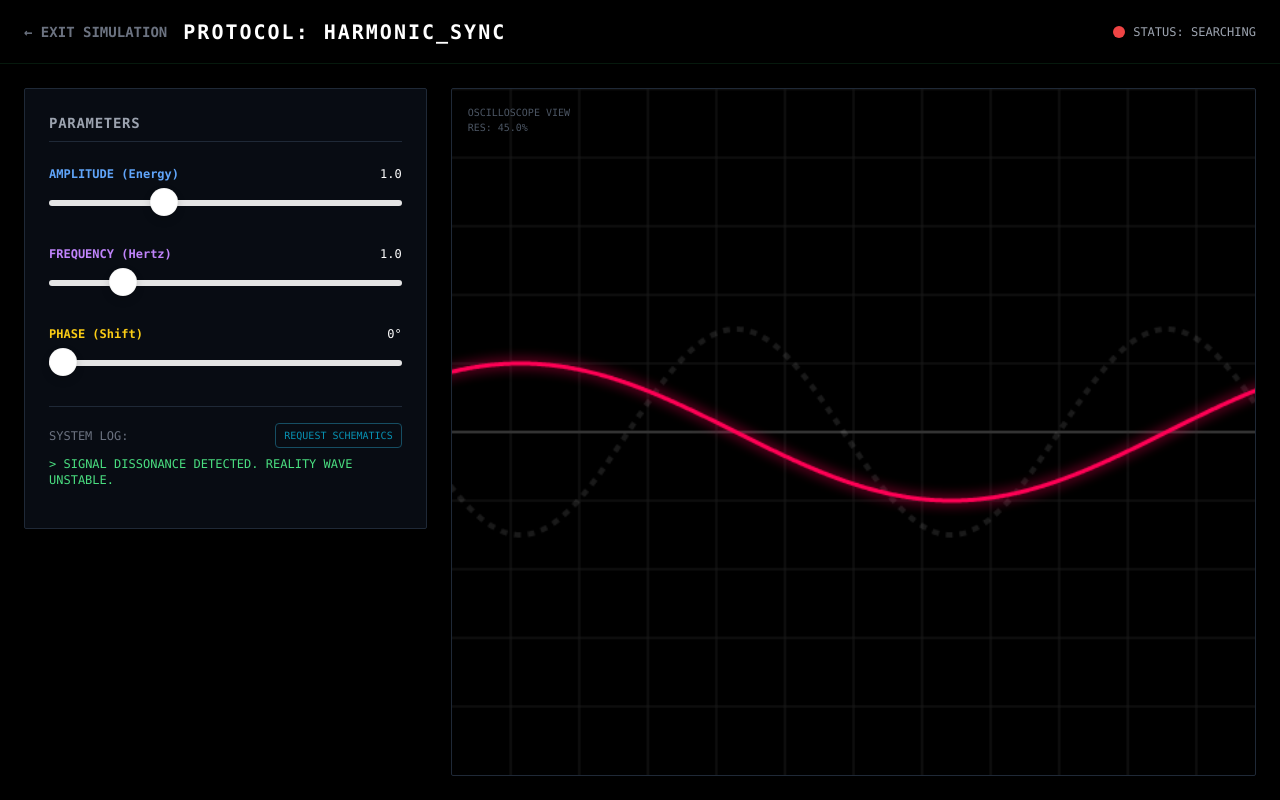
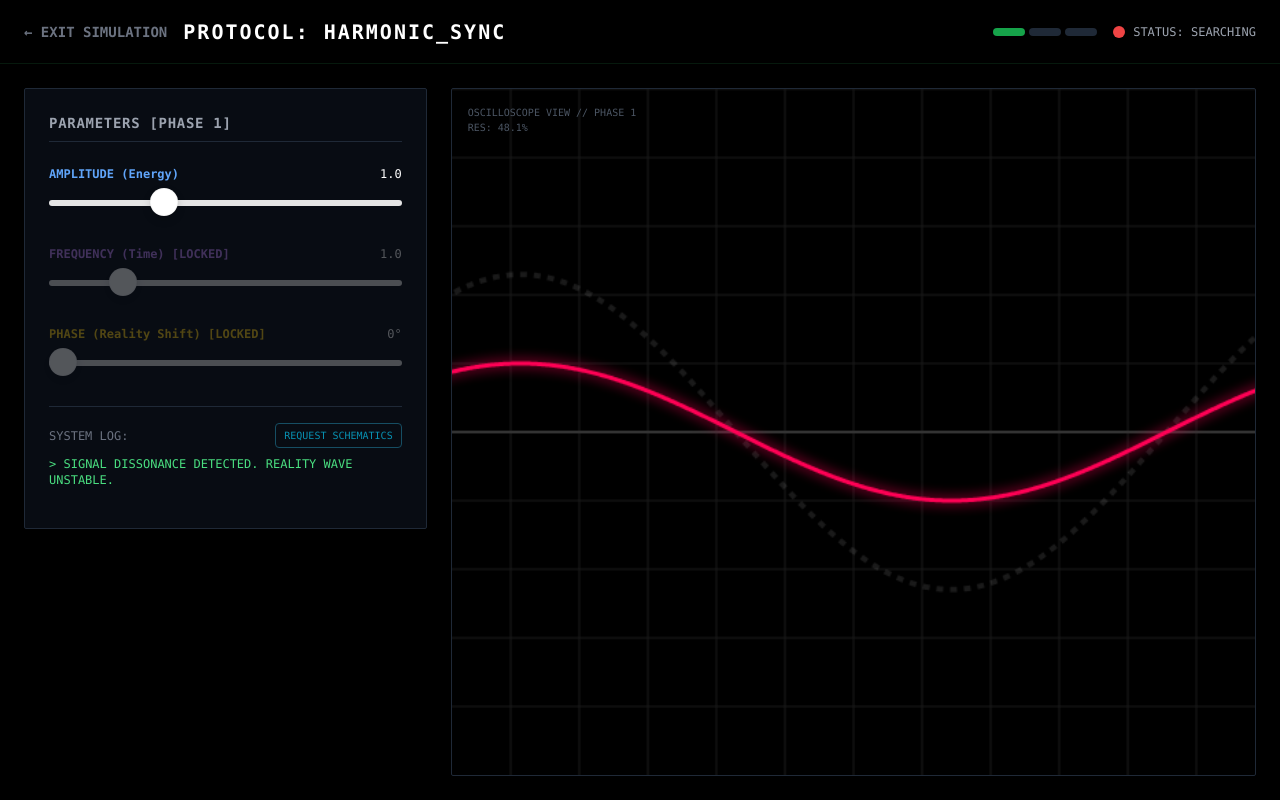
Before and after one commit to hiroshi-tsutsui/ghost-root-terminal, a Next.js app in the folder project_omega/: page /trig in a window 1280 px wide. Built offline with nearby package versions, Linux system fonts and the light colour scheme.

Commit message:
Auto-Deploy: Tony's latest changes

```diff
--- a/project_omega/app/trig/page.tsx
+++ b/project_omega/app/trig/page.tsx
@@ -2,28 +2,82 @@
 
 import { useState, useEffect, useRef } from 'react';
 import Link from 'next/link';
+import { useProgress } from '../contexts/ProgressContext'; // Adjust path if needed
 
 export default function TrigPage() {
-  // --- STATE ---
+  const { completeLevel, moduleProgress } = useProgress();
+  const progress = moduleProgress.trig;
+
+  // --- GAME STATE ---
+  const [level, setLevel] = useState(1); // 1, 2, 3
+  const [levelComplete, setLevelComplete] = useState(false);
+  const [missionComplete, setMissionComplete] = useState(false);
+
+  // --- WAVE PARAMETERS ---
   const [angle, setAngle] = useState(0);
   const [amplitude, setAmplitude] = useState(1.0);
   const [frequency, setFrequency] = useState(1.0);
   const [phase, setPhase] = useState(0);
 
+  // --- TARGETS (Randomized per level) ---
+  const [targetAmp, setTargetAmp] = useState(1.5);
+  const [targetFreq, setTargetFreq] = useState(1.0); // Default locked for L1
+  const [targetPhase, setTargetPhase] = useState(0);   // Default locked for L1/L2
+
   const [isPlaying, setIsPlaying] = useState(true);
   const [resonance, setResonance] = useState(0); // 0-100%
   const canvasRef = useRef<HTMLCanvasElement>(null);
-
-  // Target values (The "Solution" to find)
-  // Hardcoded for now, could be randomized level-by-level
-  const targetAmp = 1.5;
-  const targetFreq = 2.0;
-  const targetPhase = 90;
-
+  const [logMessage, setLogMessage] = useState("INITIALIZING HARMONIC RESONANCE SCAN...");
   const [showHint, setShowHint] = useState(false);
 
-  // --- NARRATIVE ---
-  const [logMessage, setLogMessage] = useState("INITIALIZING HARMONIC RESONANCE SCAN...");
+  // --- INITIALIZATION ---
+  useEffect(() => {
+    // Determine start level based on progress
+    const completed = progress?.completedLevels || [];
+    if (completed.includes(1) && completed.includes(2)) setLevel(3);
+    else if (completed.includes(1)) setLevel(2);
+    else setLevel(1);
+
+    startLevel(completed.includes(1) ? (completed.includes(2) ? 3 : 2) : 1);
+  }, []);
+
+  const startLevel = (lvl: number) => {
+    setLevel(lvl);
+    setLevelComplete(false);
+    setMissionComplete(false);
+    setLogMessage(`PROTOCOL PHASE ${lvl}: INITIATED...`);
+
+    // Reset Player Vals
+    setAmplitude(1.0);
+    setFrequency(1.0);
+    setPhase(0);
+
+    // Randomize Targets based on Level
+    if (lvl === 1) {
+       // Only Amplitude varies
+       setTargetAmp(1.0 + Math.random() * 1.5); // 1.0 - 2.5
+       setTargetFreq(1.0);
+       setTargetPhase(0);
+    } else if (lvl === 2) {
+       // Amplitude + Frequency vary
+       setTargetAmp(0.5 + Math.random() * 2.0);
+       setTargetFreq(0.5 + Math.random() * 2.5); // 0.5 - 3.0
+       setTargetPhase(0);
+    } else {
+       // All vary
+       setTargetAmp(0.5 + Math.random() * 2.0);
+       setTargetFreq(0.5 + Math.random() * 3.0);
+       setTargetPhase(Math.floor(Math.random() * 24) * 15); // Steps of 15
+    }
+  };
+
+  const handleNextLevel = () => {
+      if (level < 3) {
+          startLevel(level + 1);
+      } else {
+          setMissionComplete(true);
+      }
+  };
 
   // --- ANIMATION LOOP ---
   useEffect(() => {
@@ -36,24 +90,32 @@ export default function TrigPage() {
         t += 0.02;
       }
 
-      // Calculate Resonance (How close are we?)
-      // Simple distance metric
+      // Calculate Resonance
       const ampDiff = Math.abs(amplitude - targetAmp);
       const freqDiff = Math.abs(frequency - targetFreq);
       const phaseDiff = Math.abs(phase - targetPhase);
 
-      // Normalize to 0-100 score
-      // Allow some tolerance
-      let score = 100 - (ampDiff * 20 + freqDiff * 20 + (phaseDiff / 3.6));
+      // Scoring Logic
+      let score = 0;
+      if (level === 1) {
+          score = 100 - (ampDiff * 40); // Strict on Amp
+      } else if (level === 2) {
+          score = 100 - (ampDiff * 30 + freqDiff * 30);
+      } else {
+          score = 100 - (ampDiff * 20 + freqDiff * 20 + (phaseDiff / 3.6));
+      }
+
       score = Math.max(0, Math.min(100, score));
       setResonance(score);
 
-      if (score > 95) {
+      // Level Completion Logic
+      if (score > 96 && !levelComplete) {
         setLogMessage("RESONANCE LOCKED. HARMONY RESTORED. [SYNC: 100%]");
-      } else if (score > 70) {
-        setLogMessage("APPROACHING HARMONIC SYNC... [Keep Tuning]");
-      } else {
-        setLogMessage("SIGNAL DISSONANCE DETECTED. REALITY WAVE UNSTABLE.");
+        setLevelComplete(true);
+        completeLevel('trig', level);
+      } else if (!levelComplete) {
+          if (score > 70) setLogMessage("APPROACHING HARMONIC SYNC... [Keep Tuning]");
+          else setLogMessage("SIGNAL DISSONANCE DETECTED. REALITY WAVE UNSTABLE.");
       }
 
       draw(t);
@@ -62,7 +124,7 @@ export default function TrigPage() {
 
     animationFrameId = requestAnimationFrame(animate);
     return () => cancelAnimationFrame(animationFrameId);
-  }, [isPlaying, amplitude, frequency, phase]);
+  }, [isPlaying, amplitude, frequency, phase, targetAmp, targetFreq, targetPhase, level, levelComplete]);
 
   // --- DRAWING ---
   const draw = (time: number) => {
@@ -75,7 +137,7 @@ export default function TrigPage() {
     const height = canvas.height;
     ctx.clearRect(0, 0, width, height);
 
-    // Background Grid (Oscilloscope Style)
+    // Grid
     ctx.strokeStyle = '#1a1a1a';
     ctx.lineWidth = 1;
     for (let x = 0; x < width; x += 50) {
@@ -91,28 +153,23 @@ export default function TrigPage() {
     ctx.beginPath(); ctx.moveTo(0, height/2); ctx.lineTo(width, height/2); ctx.stroke();
 
     const cy = height / 2;
-    const unitScale = 50; // 50px = 1 unit
+    const unitScale = 50;
 
-    // --- DRAW TARGET WAVE (GHOST) ---
+    // Target Wave (Ghost)
     ctx.strokeStyle = 'rgba(255, 255, 255, 0.1)';
     ctx.lineWidth = 4;
     ctx.setLineDash([5, 5]);
     ctx.beginPath();
     for (let x = 0; x < width; x++) {
-      // Map x to radians
-      const rad = (x / unitScale) * 0.5; // Scale factor
+      const rad = (x / unitScale) * 0.5;
       const y = cy - (targetAmp * unitScale) * Math.sin((targetFreq * rad) + (targetPhase * Math.PI / 180));
-      if (x === 0) ctx.moveTo(x, y);
-      else ctx.lineTo(x, y);
+      if (x === 0) ctx.moveTo(x, y); else ctx.lineTo(x, y);
     }
     ctx.stroke();
     ctx.setLineDash([]);
 
-
-    // --- DRAW PLAYER WAVE ---
-    // Color shifts based on resonance
+    // Player Wave
     const waveColor = resonance > 90 ? '#00ff00' : (resonance > 50 ? '#ffff00' : '#ff0055');
-
     ctx.strokeStyle = waveColor;
     ctx.lineWidth = 3;
     ctx.shadowBlur = 10;
@@ -121,29 +178,71 @@ export default function TrigPage() {
     ctx.beginPath();
     for (let x = 0; x < width; x++) {
       const rad = (x / unitScale) * 0.5;
-      // y = A * sin(B * (x + C)) + D
       const y = cy - (amplitude * unitScale) * Math.sin((frequency * rad) + (phase * Math.PI / 180));
-      if (x === 0) ctx.moveTo(x, y);
-      else ctx.lineTo(x, y);
+      if (x === 0) ctx.moveTo(x, y); else ctx.lineTo(x, y);
     }
     ctx.stroke();
     ctx.shadowBlur = 0;
-
-    // --- DRAW UNIT CIRCLE VISUALIZATION (Optional Overlay) ---
-    // Keeping it simple for now to focus on the wave matching.
   };
 
   return (
-    <div className="flex flex-col min-h-screen bg-black text-green-500 font-mono">
+    <div className="flex flex-col min-h-screen bg-black text-green-500 font-mono relative">
+
+        {/* LEVEL COMPLETE OVERLAY */}
+        {levelComplete && !missionComplete && (
+            <div className="absolute inset-0 z-50 flex items-center justify-center bg-black/80 backdrop-blur-sm">
+                <div className="bg-gray-900 border border-green-500 p-8 rounded-lg max-w-md text-center shadow-[0_0_50px_rgba(0,255,0,0.3)]">
+                    <h2 className="text-2xl font-bold text-green-400 mb-4 tracking-widest">PHASE {level} SYNCED</h2>
+                    <p className="text-gray-400 mb-6 text-sm">HARMONIC RESONANCE ESTABLISHED.</p>
+                    <button
+                        onClick={handleNextLevel}
+                        className="bg-green-600 hover:bg-green-500 text-black font-bold py-3 px-8 rounded shadow-lg uppercase tracking-wider"
+                    >
+                        INITIALIZE PHASE {level + 1}
+                    </button>
+                </div>
+            </div>
+        )}
+
+        {/* MISSION COMPLETE OVERLAY */}
+        {missionComplete && (
+             <div className="absolute inset-0 z-50 flex items-center justify-center bg-black/90 backdrop-blur-md">
+                <div className="bg-gray-900 border border-green-500 p-10 rounded-lg max-w-lg text-center shadow-[0_0_80px_rgba(0,255,0,0.5)]">
+                    <h2 className="text-4xl font-bold text-white mb-2 tracking-widest">PROTOCOL COMPLETE</h2>
+                    <p className="text-green-400 mb-8 text-lg font-mono">REALITY WAVE STABILIZED.</p>
+                    <div className="text-left bg-black/50 p-4 rounded mb-8 border border-gray-800 text-xs text-gray-400 font-mono">
+                        <p>{'>'} GENERATING REPORT...</p>
+                        <p>{'>'} AMPLITUDE: OPTIMAL</p>
+                        <p>{'>'} FREQUENCY: STABLE</p>
+                        <p>{'>'} PHASE: ALIGNED</p>
+                        <p className="text-green-500 mt-2">{'>'} STATUS: OMEGA CLEARANCE GRANTED</p>
+                    </div>
+                    <Link href="/codex" className="inline-block bg-green-600 hover:bg-green-500 text-black font-bold py-3 px-8 rounded shadow-lg uppercase tracking-wider mr-4">
+                        ACCESS SYSTEM LOGS
+                    </Link>
+                    <Link href="/" className="inline-block border border-gray-600 hover:border-white text-gray-400 hover:text-white py-3 px-8 rounded uppercase tracking-wider">
+                        RETURN TO HUB
+                    </Link>
+                </div>
+            </div>
+        )}
+
         {/* HEADER */}
         <header className="border-b border-green-900/30 h-16 flex items-center justify-between px-6 sticky top-0 bg-black/80 backdrop-blur-md z-10">
              <div className="flex items-center gap-4">
                  <Link href="/" className="text-sm font-bold text-gray-500 hover:text-green-400">← EXIT SIMULATION</Link>
                  <h1 className="text-xl font-bold tracking-widest text-white">PROTOCOL: HARMONIC_SYNC</h1>
              </div>
-             <div className="flex items-center gap-2">
-                 <div className={`w-3 h-3 rounded-full ${resonance > 95 ? 'bg-green-500 animate-pulse' : 'bg-red-500'}`}></div>
-                 <span className="text-xs text-gray-400">STATUS: {resonance > 95 ? 'LOCKED' : 'SEARCHING'}</span>
+             <div className="flex items-center gap-4">
+                 <div className="hidden md:flex gap-1">
+                    {[1,2,3].map(l => (
+                        <div key={l} className={`h-2 w-8 rounded-full ${level >= l ? (levelComplete && level === l ? 'bg-green-400' : 'bg-green-600') : 'bg-gray-800'}`}></div>
+                    ))}
+                 </div>
+                 <div className="flex items-center gap-2">
+                     <div className={`w-3 h-3 rounded-full ${resonance > 95 ? 'bg-green-500 animate-pulse' : 'bg-red-500'}`}></div>
+                     <span className="text-xs text-gray-400">STATUS: {resonance > 95 ? 'LOCKED' : 'SEARCHING'}</span>
+                 </div>
              </div>
         </header>
 
@@ -152,12 +251,12 @@ export default function TrigPage() {
             {/* CONTROLS PANEL */}
             <div className="w-full md:w-1/3 space-y-6 order-2 md:order-1">
                 <div className="bg-gray-900/50 border border-gray-800 p-6 rounded-sm shadow-lg">
-                    <div className="mb-6 border-b border-gray-800 pb-2">
-                         <h2 className="text-sm font-bold text-gray-400 uppercase tracking-wider">Parameters</h2>
+                    <div className="mb-6 border-b border-gray-800 pb-2 flex justify-between items-center">
+                         <h2 className="text-sm font-bold text-gray-400 uppercase tracking-wider">Parameters [PHASE {level}]</h2>
                     </div>
 
                     {/* AMPLITUDE */}
-                    <div className="mb-8">
+                    <div className="mb-8 opacity-100">
                         <div className="flex justify-between mb-2">
                             <label className="text-xs font-bold text-blue-400">AMPLITUDE (Energy)</label>
                             <span className="text-xs text-white">{amplitude.toFixed(1)}</span>
@@ -170,10 +269,10 @@ export default function TrigPage() {
                         />
                     </div>
 
-                    {/* FREQUENCY */}
-                    <div className="mb-8">
+                    {/* FREQUENCY (Locked in Level 1) */}
+                    <div className={`mb-8 transition-opacity duration-500 ${level >= 2 ? 'opacity-100' : 'opacity-30 pointer-events-none'}`}>
                         <div className="flex justify-between mb-2">
-                            <label className="text-xs font-bold text-purple-400">FREQUENCY (Hertz)</label>
+                            <label className="text-xs font-bold text-purple-400">FREQUENCY (Time) {level < 2 && '[LOCKED]'}</label>
                             <span className="text-xs text-white">{frequency.toFixed(1)}</span>
                         </div>
                         <input
@@ -181,13 +280,14 @@ export default function TrigPage() {
                             value={frequency}
                             onChange={(e) => setFrequency(parseFloat(e.target.value))}
                             className="w-full h-2 bg-gray-800 rounded-lg appearance-none cursor-pointer accent-purple-500"
+                            disabled={level < 2}
                         />
                     </div>
 
-                    {/* PHASE */}
-                    <div className="mb-8">
+                    {/* PHASE (Locked in Level 1 & 2) */}
+                    <div className={`mb-8 transition-opacity duration-500 ${level >= 3 ? 'opacity-100' : 'opacity-30 pointer-events-none'}`}>
                         <div className="flex justify-between mb-2">
-                            <label className="text-xs font-bold text-yellow-400">PHASE (Shift)</label>
+                            <label className="text-xs font-bold text-yellow-400">PHASE (Reality Shift) {level < 3 && '[LOCKED]'}</label>
                             <span className="text-xs text-white">{phase}°</span>
                         </div>
                         <input
@@ -195,6 +295,7 @@ export default function TrigPage() {
                             value={phase}
                             onChange={(e) => setPhase(parseInt(e.target.value))}
                             className="w-full h-2 bg-gray-800 rounded-lg appearance-none cursor-pointer accent-yellow-500"
+                            disabled={level < 3}
                         />
                     </div>
 
@@ -203,17 +304,17 @@ export default function TrigPage() {
                            <p className="text-xs text-gray-500 font-mono">SYSTEM LOG:</p>
                            <button
                              onClick={() => setShowHint(!showHint)}
-                             className="text-[10px] text-cyan-600 hover:text-cyan-400 border border-cyan-900 px-2 py-1 rounded"
+                             className="text-[10px] text-cyan-600 hover:text-cyan-400 border border-cyan-900 px-2 py-1 rounded transition-colors"
                            >
                               {showHint ? "HIDE SCHEMATICS" : "REQUEST SCHEMATICS"}
                            </button>
                         </div>
 
                         {showHint && (
-                           <div className="mb-4 bg-blue-900/10 border border-blue-900/30 p-2 rounded text-[10px] font-mono text-cyan-400">
+                           <div className="mb-4 bg-blue-900/10 border border-blue-900/30 p-2 rounded text-[10px] font-mono text-cyan-400 animate-pulse">
                               <p className="mb-1">TARGET_AMP: {targetAmp.toFixed(1)} UNITS</p>
-                              <p className="mb-1">TARGET_FREQ: {targetFreq.toFixed(1)} HZ</p>
-                              <p>TARGET_PHASE: {targetPhase}°</p>
+                              {level >= 2 && <p className="mb-1">TARGET_FREQ: {targetFreq.toFixed(1)} HZ</p>}
+                              {level >= 3 && <p>TARGET_PHASE: {targetPhase}°</p>}
                            </div>
                         )}
 
@@ -227,7 +328,7 @@ export default function TrigPage() {
             {/* VISUALIZATION */}
             <div className="w-full md:w-2/3 bg-black border border-gray-800 rounded-sm relative order-1 md:order-2">
                 <div className="absolute top-4 left-4 z-10 pointer-events-none">
-                    <span className="text-[10px] text-gray-600 font-mono block">OSCILLOSCOPE VIEW</span>
+                    <span className="text-[10px] text-gray-600 font-mono block">OSCILLOSCOPE VIEW // PHASE {level}</span>
                     <span className="text-[10px] text-gray-600 font-mono block">RES: {resonance.toFixed(1)}%</span>
                 </div>
                 <canvas
```
Also changed, not shown: project_omega/app/trig/NARRATIVE.md (+34 -27 lines), 1 other file (tests, documents, lock files or other folders).
